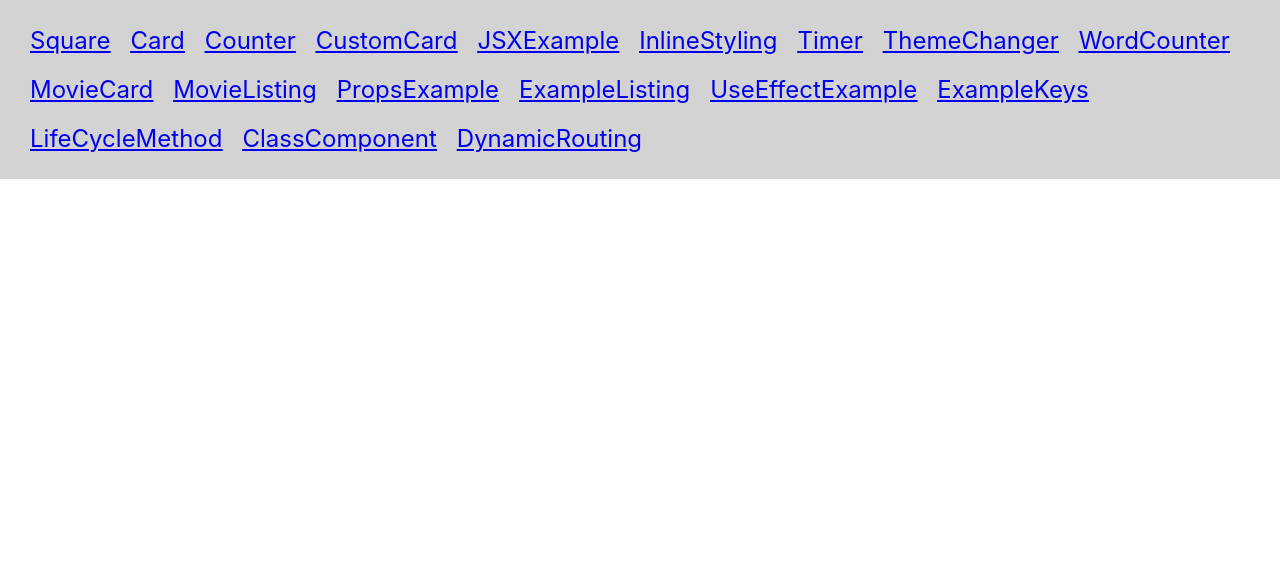
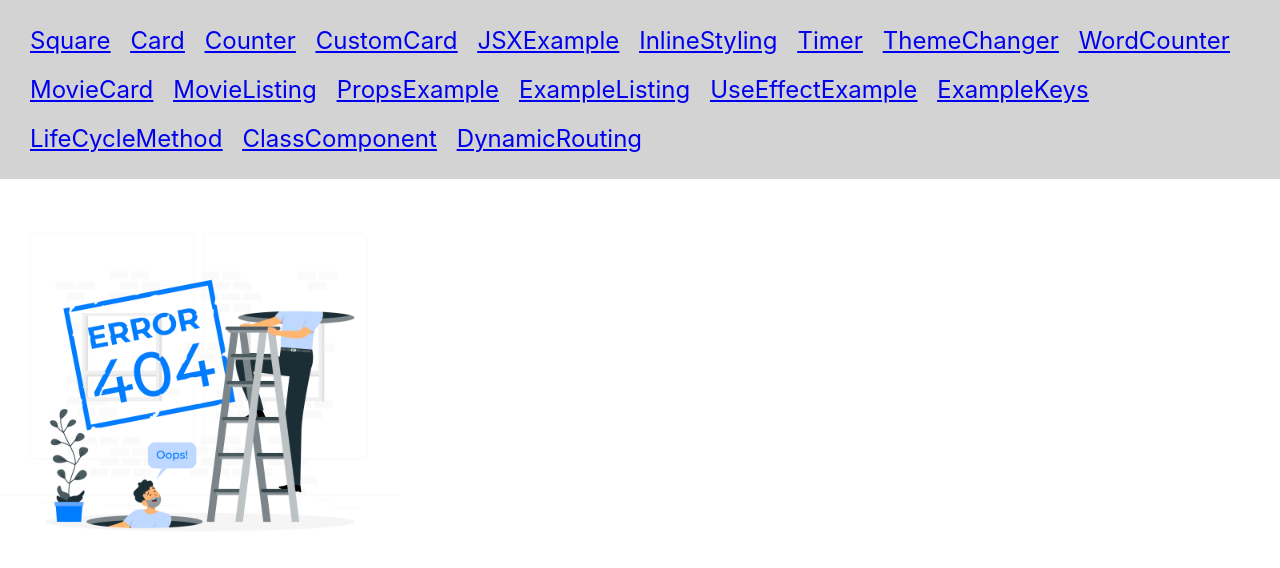
Before and after one commit to vishallovecode/first-react-project, a React (Create React App) app: page / in a window 1280 px wide. Shown: the top 568 px of the page. Built offline with nearby package versions, Linux system fonts and the light colour scheme.

Commit message:
notfound

```diff
--- a/src/App.jsx
+++ b/src/App.jsx
@@ -27,6 +27,7 @@ import Header from './components/header';
 import { Routes , Route } from 'react-router-dom';
 import ProductListing from './container/productlisting';
 import SingleProductDetails from './components/productdetails';
+import NotFound from './components/not-found';
 
 // receive  file
 function App() {
@@ -65,11 +66,10 @@ function App() {
               <Route path='/class-component' element= {<FirstComponent/>}/>
               <Route path='/useffect' element= {<UseEffectExample/>}/>
               <Route path = '/productlisting' element= {<ProductListing/>}/>
-              <Route path = '/productlisting' element= {<ProductListing/>}/>
-
 
               {/* Dynamic Routing */}
               <Route path='products/:productId' element= {<SingleProductDetails/>}/>
+              <Route path='*' element= {<NotFound/>}/>
 
             </Routes>
 
--- /dev/null
+++ b/src/components/not-found/index.jsx
@@ -0,0 +1,7 @@
+const NotFound = () => {
+  return  (
+    <img src= '/images/error.jpg' height={400} width={400}/>
+  )
+}
+
+export default NotFound
--- a/src/components/productdetails/index.jsx
+++ b/src/components/productdetails/index.jsx
@@ -2,7 +2,8 @@ import { useEffect, useState } from "react";
 import { useParams } from "react-router-dom";
 
 const SingleProductDetails  = () => {
-  const {productId}  = useParams() // {productId: '9'}
+  const params =  useParams()
+  const {productId}  = params // {productId: '9'}
   const [produdctDetails , setProductDetails] = useState({})
 
   async function fetchProduct  () {
```
Also changed, not shown: public/images/error.jpg (added), 1 other file (tests, documents, lock files or other folders).
